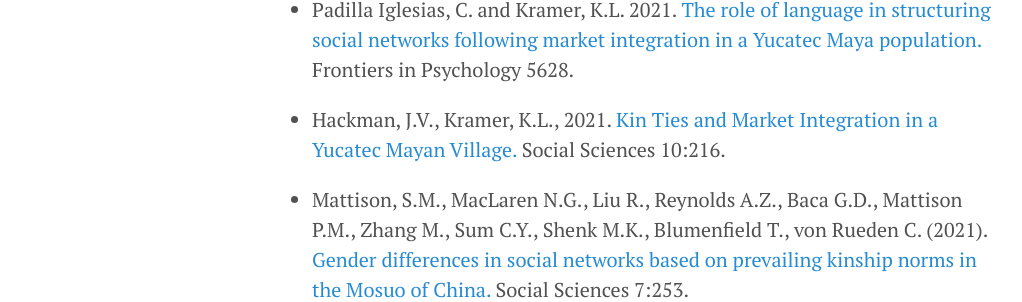
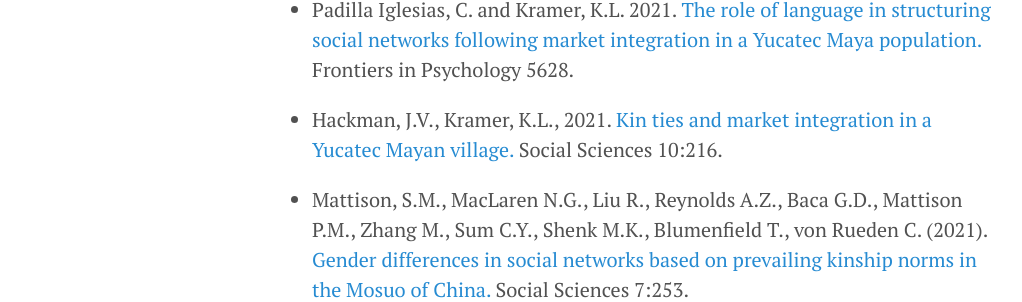
Before and after one commit to endowproject/endowproject.github.io, a Jekyll site: the page built from publications.md, in a window 1280 px wide. Shown: the part 307-609 px from the top of the page, without its empty margins (8-1030 px from the left). Built offline with Jekyll 4.4.1, drawn with Linux system fonts in a browser that asks for light colours.

```diff
--- a/publications.md
+++ b/publications.md
@@ -7,7 +7,7 @@ In addition to our planned cross-cultural comparisons, ENDOW team members are dr
 
 - Padilla Iglesias, C. and Kramer, K.L. 2021. [The role of language in structuring social networks following market integration in a Yucatec Maya population.](https://www.frontiersin.org/articles/10.3389/fpsyg.2021.656963/full) Frontiers in Psychology 5628.
 
-- Hackman, J.V., Kramer, K.L., 2021. [Kin Ties and Market Integration in a Yucatec Mayan Village.](https://www.mdpi.com/2076-0760/10/6/216) Social Sciences 10:216.
+- Hackman, J.V., Kramer, K.L., 2021. [Kin ties and market integration in a Yucatec Mayan village.](https://www.mdpi.com/2076-0760/10/6/216) Social Sciences 10:216.
 
 - Mattison, S.M., MacLaren N.G., Liu R., Reynolds A.Z., Baca G.D., Mattison P.M., Zhang M., Sum C.Y., Shenk M.K., Blumenfield T., von Rueden C. (2021). [Gender differences in social networks based on prevailing kinship norms in the Mosuo of China.](https://www.mdpi.com/2076-0760/10/7/253) Social Sciences 7:253.
 
```
